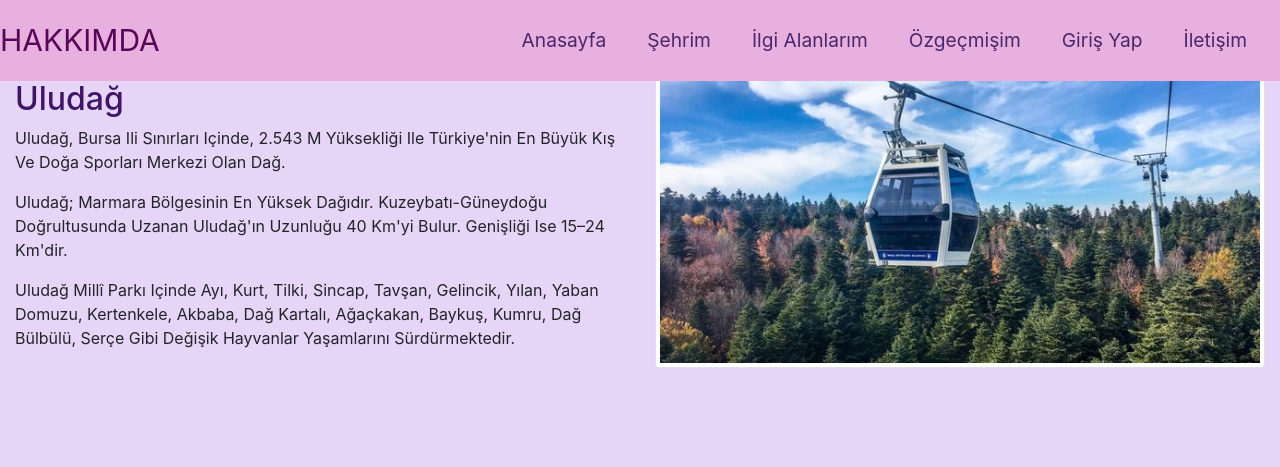
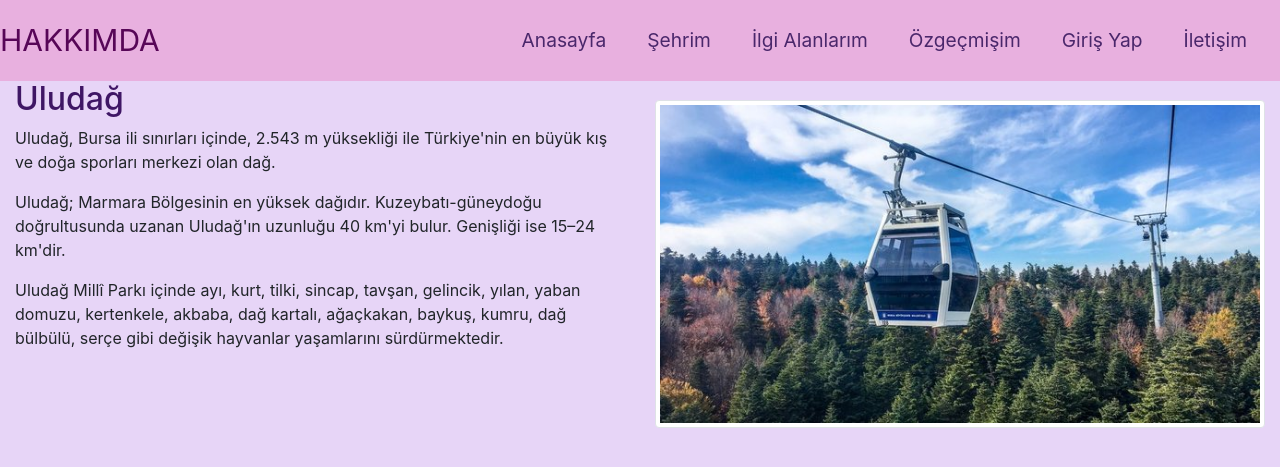
Before and after one commit to yusrasengun4/web-tasar-m--devi, a PHP site: page /uludag.html in a window 1280 px wide. Shown: the top 467 px of the page. Run offline with PHP 8.4, Linux system fonts and the light colour scheme.

Commit message:
Update sehrim.css

```diff
--- a/style/sehrim.css
+++ b/style/sehrim.css
@@ -5,10 +5,11 @@
     outline: none;
     border: none;
     text-decoration: none;
-    text-transform: capitalize;
+    text-transform: none;
     transition: 0.2s ease;
 
 }
+
 body{
     background-color: rgb(231, 213, 247);
 }
@@ -28,18 +29,19 @@ body{
     background-color:  rgb(231, 213, 247);
 }
 
+
 h1{
     text-align: center;
     color:rgb(63, 22, 101);
     height: 40px;
     width: auto;
-margin-top: 10px
+margin-top: 100px
 }
 img{
     padding-left: 300px;
     padding-right: 300px;
     height: 400px;
-    margin-top: 40px;
+    margin-top: 100px;
 
 }
 h2{
```
